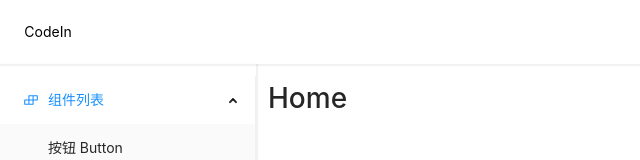
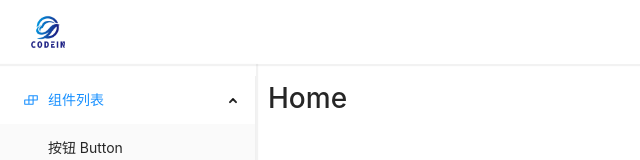
Before and after one commit to utilsbook/frontend, a React app: page / in a window 1280 px wide. Shown: the top 160 px of the page, without its empty margins (0-640 px from the left). Built offline with nearby package versions, Linux system fonts and the light colour scheme.

Commit message:
feat: Logo更换

```diff
--- a/src/components/Header/index.scss
+++ b/src/components/Header/index.scss
@@ -12,10 +12,10 @@
 }
 
 .logo {
-  width: 64px;
-  height: 64px;
-  line-height: 64px;
+  width: 48px;
+  height: 48px;
+  line-height: 48px;
   text-align: center;
-  margin-left: 16px;
+  margin-left: 24px;
   color: black;
 }
--- a/src/components/Header/index.tsx
+++ b/src/components/Header/index.tsx
@@ -1,11 +1,12 @@
 import { Link } from 'react-router-dom';
+import Logo from '../../assets/images/codein.jpg';
 import './index.scss';
 
 const Header = () => {
   return (
     <header className="header">
       <Link to="/">
-        <div className="logo">CodeIn</div>
+        <img src={Logo} alt="CodeIn" className="logo" />
       </Link>
     </header>
   );
```
Also changed, not shown: src/assets/images/codein.jpg (added).
